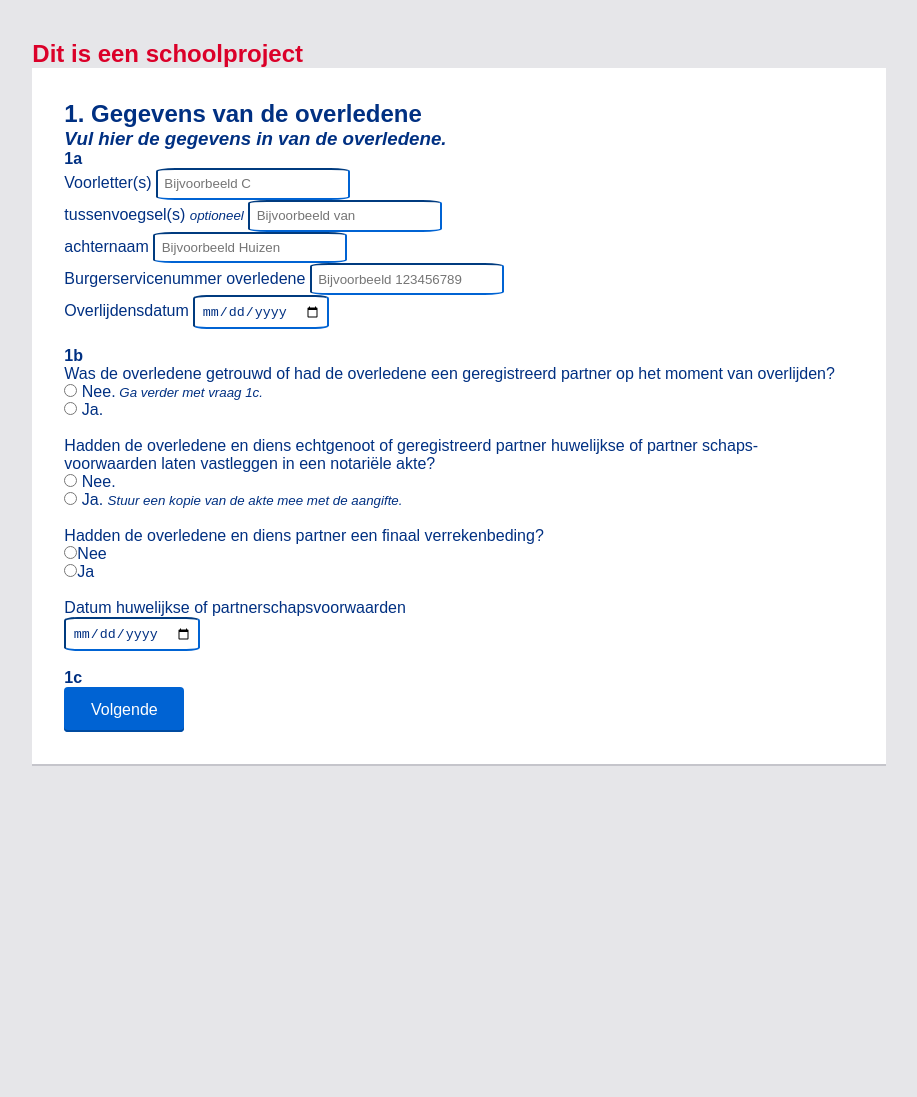
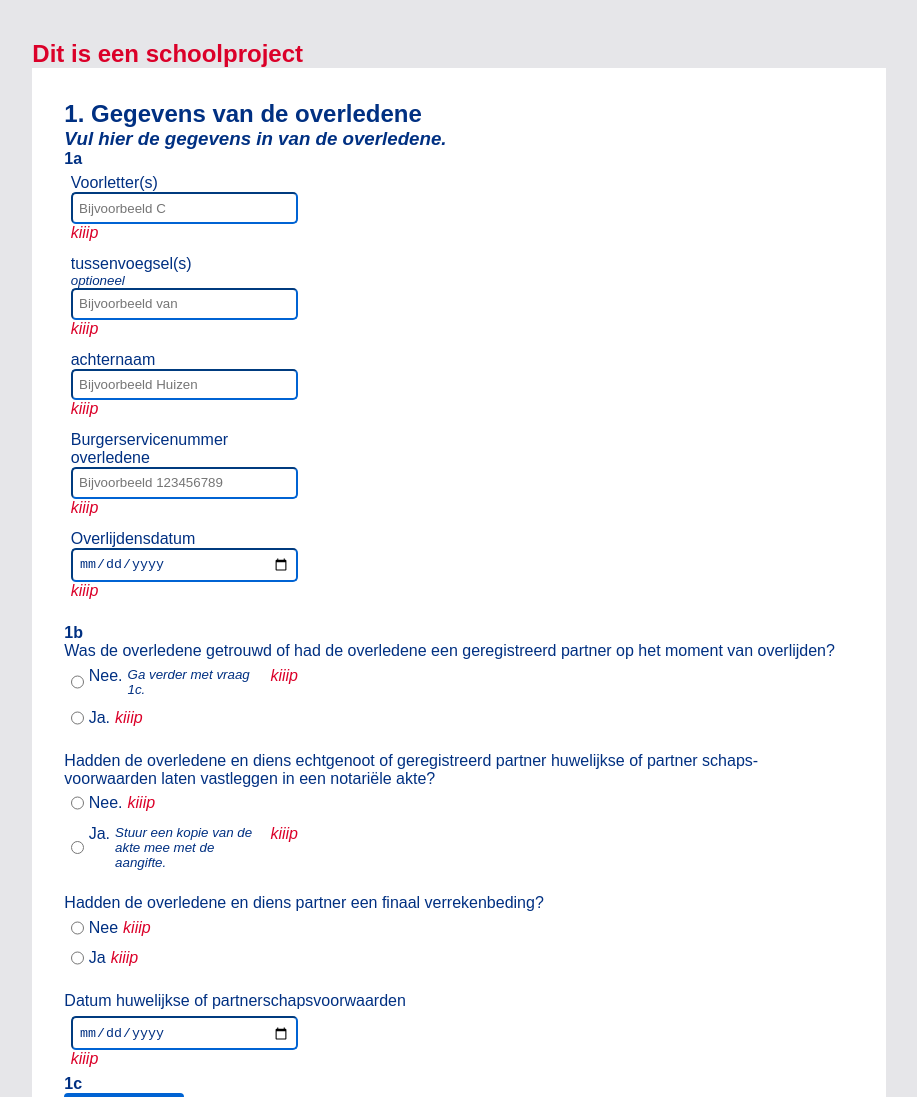
Before and after one commit to EvilHand1/BT_NS_Belasting, a plain HTML site: page index.html in a window 1280 px wide. Shown: the top 1097 px of the page, without its empty margins (181-1098 px from the left). Before the commit the page ends 800 px from the top, so only its background shows below. Drawn offline with Linux system fonts and the light colour scheme; a web font is replaced by a local one.

Commit message:
br is now flexbox

```diff
--- a/index.html
+++ b/index.html
@@ -31,13 +31,9 @@
 
         <legend>1a</legend>
         <label>Voorletter(s) <input type="text" placeholder="Bijvoorbeeld C" required></label>
-        <br>
         <label>tussenvoegsel(s) <small>optioneel</small> <input type="text" placeholder="Bijvoorbeeld van" ></label>
-        <br>
-        <label>achternaam <input type="text" placeholder="Bijvoorbeeld Huizen" required></label>
-        <br>
+        <label>achternaam<input type="text" placeholder="Bijvoorbeeld Huizen" required></label>
         <label>Burgerservicenummer overledene <input type="text" required pattern="[1-9][0-9]{8}" placeholder="Bijvoorbeeld 123456789"></label>
-        <br>
         <label>Overlijdensdatum <input type="date" required>
         </label>
 
@@ -49,9 +45,8 @@
         <fieldset>
           <p>Was de overledene getrouwd of had de overledene een
             geregistreerd partner op het moment van overlijden?</p>
-            <label><input type="radio" name="1b1" id="Nee1b1" required> Nee.<small> Ga verder met vraag 1c.</small></label>
-            <br>
-            <label><input type="radio" name="1b1" id=""> Ja.</label>
+            <label class="inputRadio"><input type="radio" name="1b1" id="Nee1b1" required > Nee.<small> Ga verder met vraag 1c.</small></label>
+            <label class="inputRadio"><input type="radio" name="1b1" id=""> Ja.</label>
           </fieldset>
 <br>
           <!-- vraag 1b2 -->
@@ -59,28 +54,23 @@
             <p>Hadden de overledene en diens echtgenoot of
               geregistreerd partner huwelijkse of partner schaps-
               voorwaarden laten vastleggen in een notariële akte?</p>
-              <label><input type="radio" name="1b2" id=""> Nee.</label>
-              <br>
-              <label><input type="radio" name="1b2" id="Ja1b2"> Ja. <small>Stuur een kopie van de akte mee met de aangifte.</small></label>
-              <br>
+              <label class="inputRadio"><input type="radio" name="1b2" id=""> Nee.</label>
+              <label class="inputRadio"><input type="radio" name="1b2" id="Ja1b2"> Ja. <small>Stuur een kopie van de akte mee met de aangifte.</small></label>
               <label><input type="file" accept="image/*,.pdf"></label>
             </fieldset>
 <br>
           <!-- vraag 1b3 -->
           <fieldset>
             <p>Hadden de overledene en diens partner een finaal verrekenbeding?</p>
-
-            <label><input type="radio" name="1b3" id="">Nee</label>
-            <br>
-            <label><input type="radio" name="1b3" id="">Ja</label>
+            <label class="inputRadio"><input type="radio" name="1b3" id="">Nee</label>
+            <label class="inputRadio"><input type="radio" name="1b3" id="">Ja</label>
           </fieldset>
 <br>
           <!-- vraag 1b4 -->
           <fieldset>
             <p>Datum huwelijkse of partnerschapsvoorwaarden</p>
-            <input type="date">
+            <label><input type="date"></label>
           </fieldset>
-          <br>
       </fieldset>
 
 
--- a/style.css
+++ b/style.css
@@ -99,6 +99,8 @@ legend{
 }
 
 fieldset{
+    display: flex;
+    flex-direction: column;
     background-color: white;
     font-weight: 400;
 
@@ -110,10 +112,28 @@ fieldset{
 
 }
 
+label{
+    display: flex;
+    flex-direction:column;
+    padding:.4em;
+    max-width: 15em;
+}
+
+label::after{
+content:"kiiip";
+color: var(--alert-message-color);
+font-style: italic;
+}
+
+.inputRadio{
+    flex-direction: row;
+ gap: 5px;
+}
+
 input {
     color: var(--primary-text-color);
     border-color: var(--button-color);
-    border-radius: 10% 10%;
+    border-radius: 5px;
     padding:.5vw;
 }
 
```
